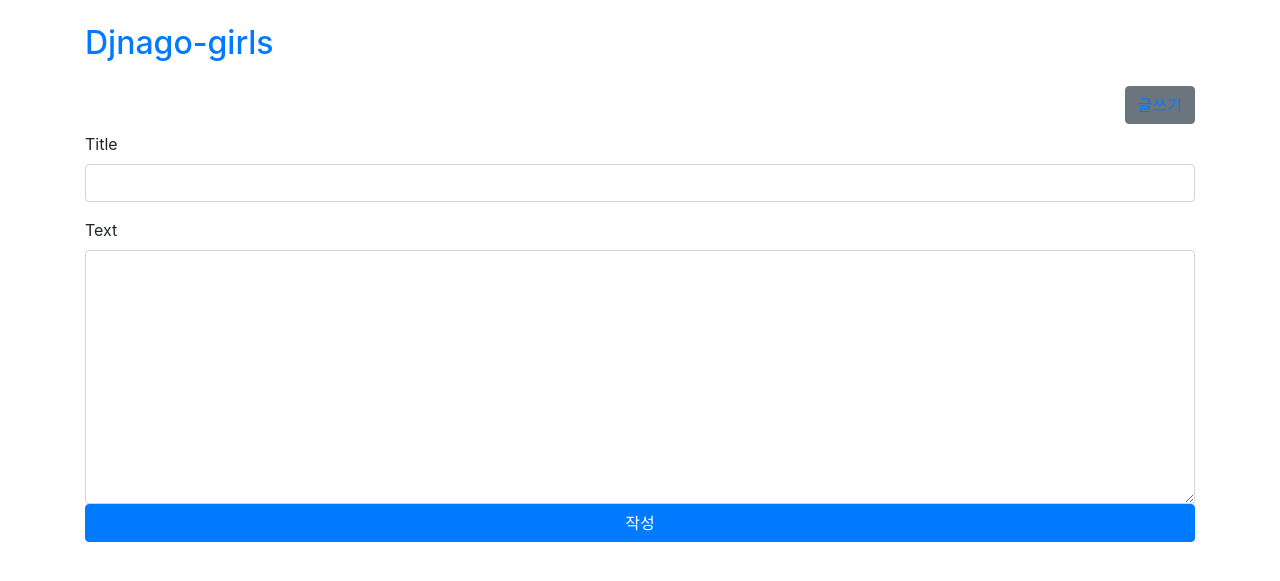
After one commit to maro99/djangogirls_pt_for_test, a Django app: a page that uses app/blog/templates/blog/base.html in a window 1280 px wide. The commit adds this page. Shown: the top 581 px of the page. Run offline with Django 3.2, Linux system fonts and the light colour scheme; some libraries are stand-ins or nearby versions.

Commit message:
post_list에서 post_detail로 가는 링크 생성    post_create기본 연결 및 템플릿 구현

```diff
--- a/app/blog/templates/blog/base.html
+++ b/app/blog/templates/blog/base.html
@@ -15,7 +15,9 @@
 
     <div class="container">
         <h2 class = "mt-4 mb-4"><a href="{% url 'post-list' %}">Djnago-girls</a></h2>
-
+        <div class="text-right mb-2">
+            <button class="btn btn-secondary "><a href="{% url 'post-create' %}"> 글쓰기</a></button>
+        </div>
             {% block content %}
 
             {% endblock %}
--- /dev/null
+++ b/app/blog/templates/blog/post_create.html
@@ -0,0 +1,19 @@
+{% extends 'blog/base.html' %}
+
+{% block content %}
+
+<form action="">
+    <div class="form-group">
+        <label for="title">Title</label>
+        <input type="text" name = 'title' class = 'form-control'>
+    </div>
+
+    <div class="from-group">
+        <label for="text"> Text</label>
+        <textarea name="text" id="" cols="30" rows="10" class = 'form-control'></textarea>
+    </div>
+
+    <button type="submit" class="btn btn-primary btn-block" class="form-control">작성</button>
+
+</form>
+{% endblock %}
--- a/app/blog/urls.py
+++ b/app/blog/urls.py
@@ -1,9 +1,10 @@
 from django.conf.urls import url
 
-from blog.views import post_list, post_detail
+from blog.views import post_list, post_detail, post_create
 
 urlpatterns = [
 
     url(r'^$' ,post_list,name='post-list'),
     url(r'^(\d+)/',post_detail,name= 'post-detail'),
+    url(r'^write/$',post_create, name = 'post-create')
 ]
--- a/app/blog/views.py
+++ b/app/blog/views.py
@@ -24,3 +24,8 @@ def post_detail(request, post_id):
     }
 
     return render(request, 'blog/post_detail.html',context)
+
+
+def post_create(request):
+
+    return render(request, 'blog/post_create.html')
```
